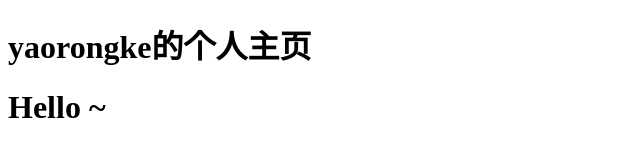
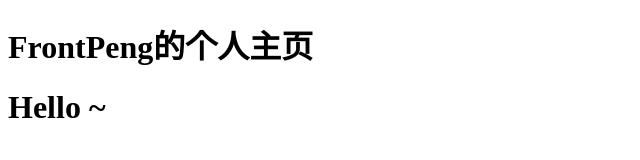
Before and after one commit to FrontPeng/FrontPeng.github.io, a plain HTML site: page index.html in a window 1280 px wide. Shown: the whole page, without its empty margins (0-640 px from the left). Drawn offline with Linux system fonts and the light colour scheme.

Commit message:
Update index.html

```diff
--- a/index.html
+++ b/index.html
@@ -2,10 +2,10 @@
 <html lang="en">
 <head>
     <meta charset="UTF-8">
-    <title>yaorongke</title>
+    <title>FrontPeng</title>
 </head>
 <body>
-    <h1>yaorongke的个人主页</h1>
+    <h1>FrontPeng的个人主页</h1>
     <h1>Hello ~</h1>
 </body>
 </html>
```
